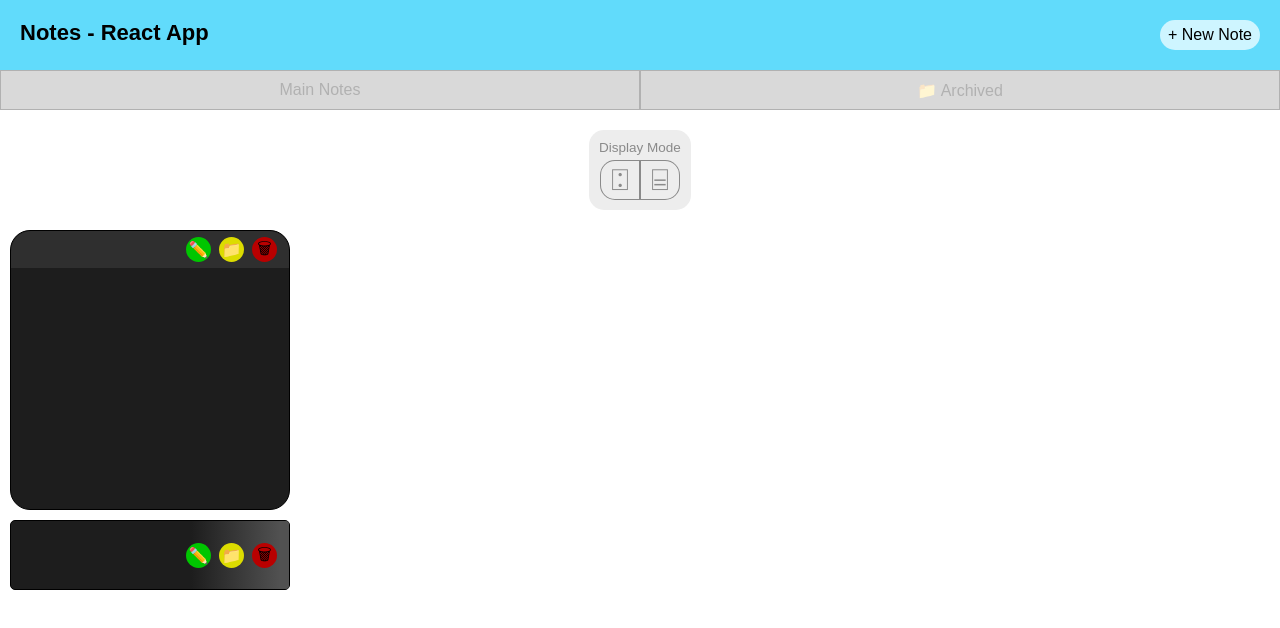
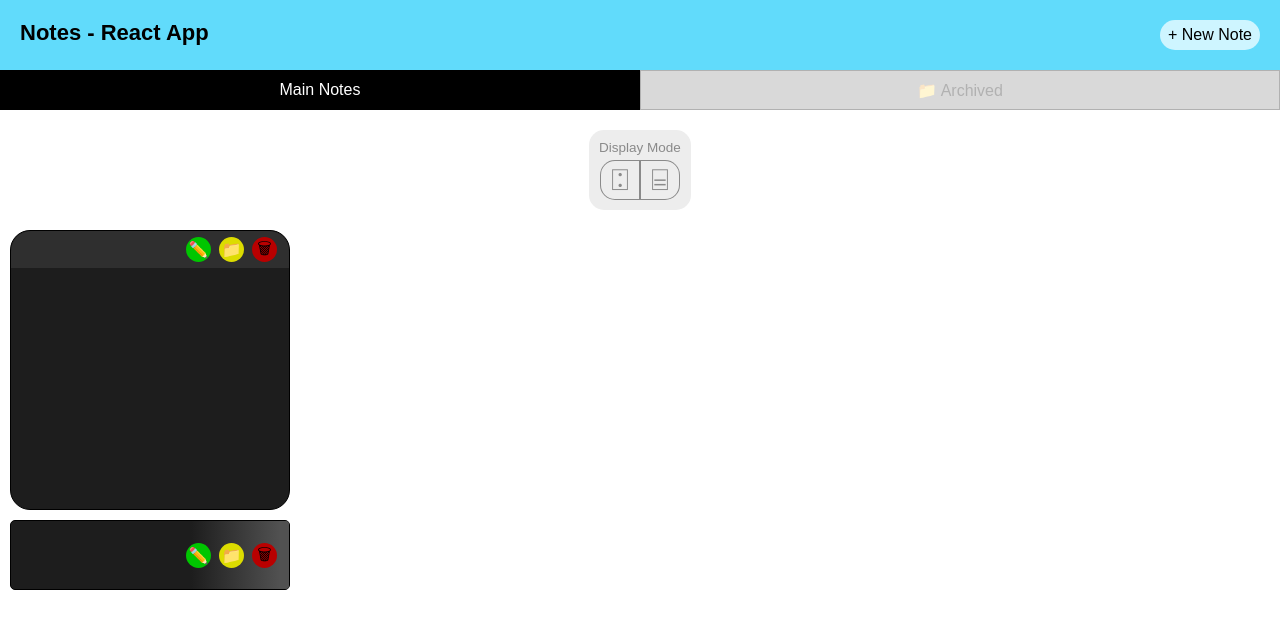
Before and after one commit to iMadfxq/react-NotesApp, a React (Create React App) app: page / in a window 1280 px wide. Shown: the top 628 px of the page. Built offline with nearby package versions, Linux system fonts and the light colour scheme.

Commit message:
Added Redux to the project. Now using state for current tab information

```diff
--- a/package.json
+++ b/package.json
@@ -9,8 +9,10 @@
     "@testing-library/user-event": "^13.5.0",
     "react": "^18.1.0",
     "react-dom": "^18.1.0",
+    "react-redux": "^8.0.1",
     "react-router-dom": "^6.3.0",
     "react-scripts": "5.0.1",
+    "redux": "^4.2.0",
     "sass": "^1.51.0",
     "web-vitals": "^2.1.4"
   },
--- a/src/App.js
+++ b/src/App.js
@@ -2,7 +2,6 @@ import { Route, Routes } from 'react-router-dom';
 
 import './App.scss';
 
-import Button from './components/button/button.component';
 import Navigation from './routes/navigation/navigation.component';
 import Home from './routes/home/home.component';
 
--- a/src/components/tab_selector/tab_selector.component.jsx
+++ b/src/components/tab_selector/tab_selector.component.jsx
@@ -1,12 +1,35 @@
 import "./tab_selector.styles.scss";
 
+import { useSelector, useDispatch } from "react-redux";
+
 const TabSelector = () => {
+  const currentTab = useSelector((state) => state.currentTab);
+
+  const dispatch = useDispatch();
+
+  const handleTabClick = (e) => {
+    dispatch({ type: "TAB_CHANGE", payload: e.target.id });
+  };
+
   return (
-    <section className="header__tabs">
-      <span>Main Notes</span>
-      <span>📁 Archived</span>
+    <section className="header__tabs" onClick={handleTabClick}>
+      {currentTab === "main-tab" ? ( //Depending on state, it will assign currentTab classname. I couldn't find another way to assign classname depending on the state.
+        <>
+          <span id="main-tab" className="currentTab">
+            Main Notes
+          </span>
+          <span id="archived-tab">📁 Archived</span>
+        </>
+      ) : (
+        <>
+          <span id="main-tab">Main Notes</span>
+          <span id="archived-tab" className="currentTab">
+            📁 Archived
+          </span>
+        </>
+      )}
     </section>
   );
 };
 
-export default TabSelector
+export default TabSelector;
--- a/src/components/tab_selector/tab_selector.styles.scss
+++ b/src/components/tab_selector/tab_selector.styles.scss
@@ -15,11 +15,10 @@
     cursor: pointer;
     transition: 400ms;
     opacity: 0.3;
-
-    &:hover {
-      color: white;
-      background-color: rgb(0, 0, 0);
-      opacity: 1;
-    }
+  }
+  .currentTab {
+    color: white;
+    background-color: rgb(0, 0, 0);
+    opacity: 1;
   }
 }
--- a/src/index.js
+++ b/src/index.js
@@ -1,14 +1,21 @@
 import React from "react";
 import ReactDOM from "react-dom/client";
+
 import "./index.scss";
+
 import App from "./App";
 import { BrowserRouter } from "react-router-dom";
+
+import { store } from "./store/store";
+import { Provider } from "react-redux";
 
 const root = ReactDOM.createRoot(document.getElementById("root"));
 root.render(
   <React.StrictMode>
-    <BrowserRouter>
-      <App />
-    </BrowserRouter>
+    <Provider store={store}>
+      <BrowserRouter>
+        <App />
+      </BrowserRouter>
+    </Provider>
   </React.StrictMode>
 );
--- /dev/null
+++ b/src/store/store.js
@@ -0,0 +1,20 @@
+import {createStore} from 'redux'
+
+const INITIAL_STATE = {
+  currentTab: "main-tab",
+  displayMode: 'square',
+  notes: {}
+}
+
+let reducerFn = (state = INITIAL_STATE, action) => {
+  switch(action.type){
+    case 'TAB_CHANGE':
+      return {...state, currentTab: action.payload}
+    default:
+      return state
+  }
+}
+
+let store = createStore(reducerFn)
+
+export {store}
```
Also changed, not shown: 1 other file (tests, documents, lock files or other folders).
